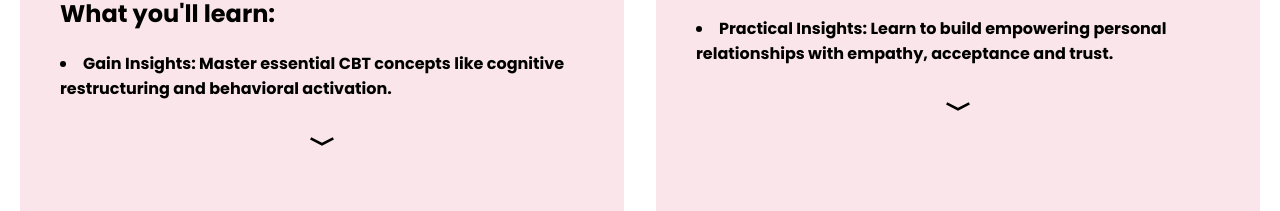
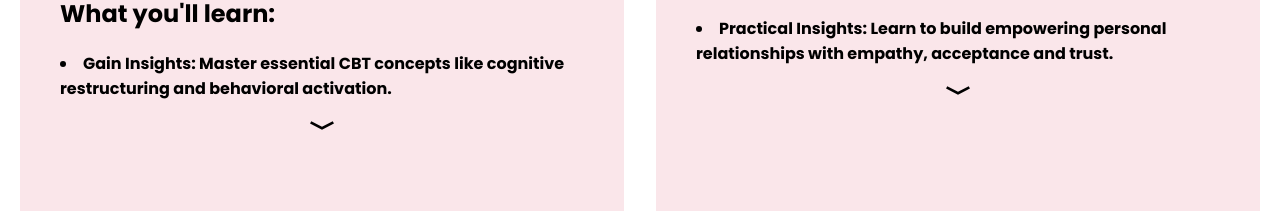
Before and after one commit to sadnaastasia/pet, a React (Vite) app: page /products in a window 1280 px wide. Shown: the part 717-928 px from the top of the page. Built offline with nearby package versions, Linux system fonts and the light colour scheme.

Commit message:
animated arrow

```diff
--- a/src/components /ProductItem.tsx
+++ b/src/components /ProductItem.tsx
@@ -31,6 +31,7 @@ function ProductItem({
       : true
   );
   const [isHidden, setIsHidden] = useState<boolean>(true);
+  const [currentIcon, setCurrentIcon] = useState('down');
 
   const buttonAdd = `course_button-add ${
     (
@@ -74,6 +75,7 @@ function ProductItem({
 
   const toggleArrow = () => {
     setIsHidden(!isHidden);
+    setCurrentIcon(currentIcon === 'down' ? 'up' : 'down');
   };
   const toggleCart = () => {
     dispatch(increment());
@@ -114,7 +116,20 @@ function ProductItem({
           </div>
           <div className="button-arrow_container">
             <button className="button-arrow" onClick={toggleArrow}>
-              {isHidden ? <RiArrowDownWideLine /> : <RiArrowUpWideLine />}
+              <RiArrowDownWideLine
+                className="icon"
+                style={{
+                  opacity: currentIcon === 'down' ? 1 : 0,
+                  transition: 'opacity 0.5s ease-in-out',
+                }}
+              />
+              <RiArrowUpWideLine
+                className="icon"
+                style={{
+                  opacity: currentIcon === 'up' ? 1 : 0,
+                  transition: 'opacity 0.5s ease-in-out',
+                }}
+              />
             </button>
           </div>
         </div>
--- a/src/styles/App.css
+++ b/src/styles/App.css
@@ -818,8 +818,14 @@
   color: black;
   border: none;
   border-radius: 20px;
+  position: relative;
+  margin-bottom: 20px;
 }
-.courses_container .course_container .button-arrow_container .button-arrow svg {
+.courses_container .course_container .button-arrow_container .button-arrow .icon {
+  position: absolute;
+  left: 50%;
+  top: 50%;
+  transform: translate(-50%, -50%);
   width: 2rem;
   height: 2rem;
 }
--- a/src/styles/App.scss
+++ b/src/styles/App.scss
@@ -930,7 +930,13 @@ $greyhover: rgb(223, 223, 223);
         color: black;
         border: none;
         border-radius: 20px;
-        svg {
+        position: relative;
+        margin-bottom: 20px;
+        .icon {
+          position: absolute;
+          left: 50%;
+          top: 50%;
+          transform: translate(-50%, -50%);
           width: 2rem;
           height: 2rem;
         }
```
Also changed, not shown: 1 other file (tests, documents, lock files or other folders).
